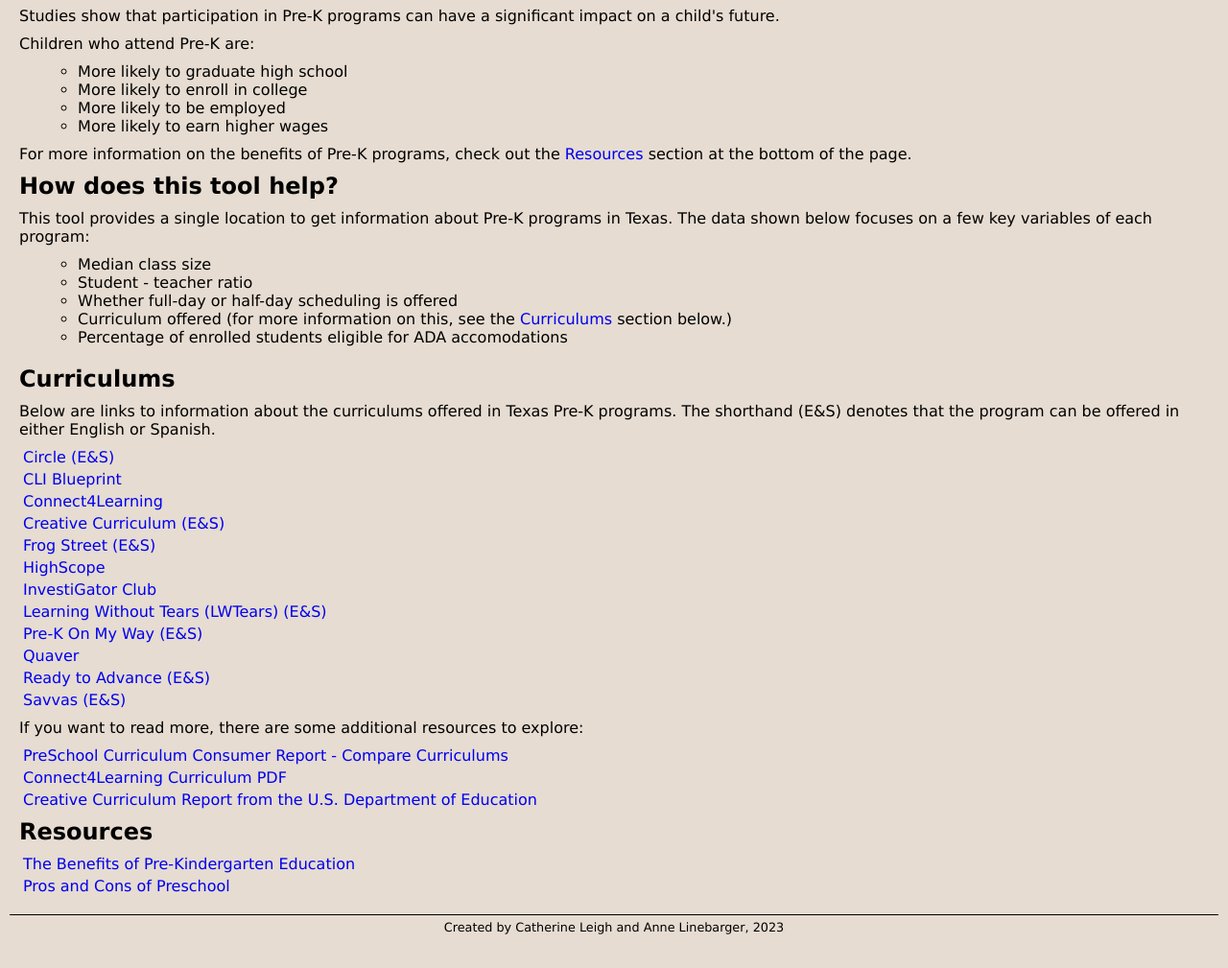
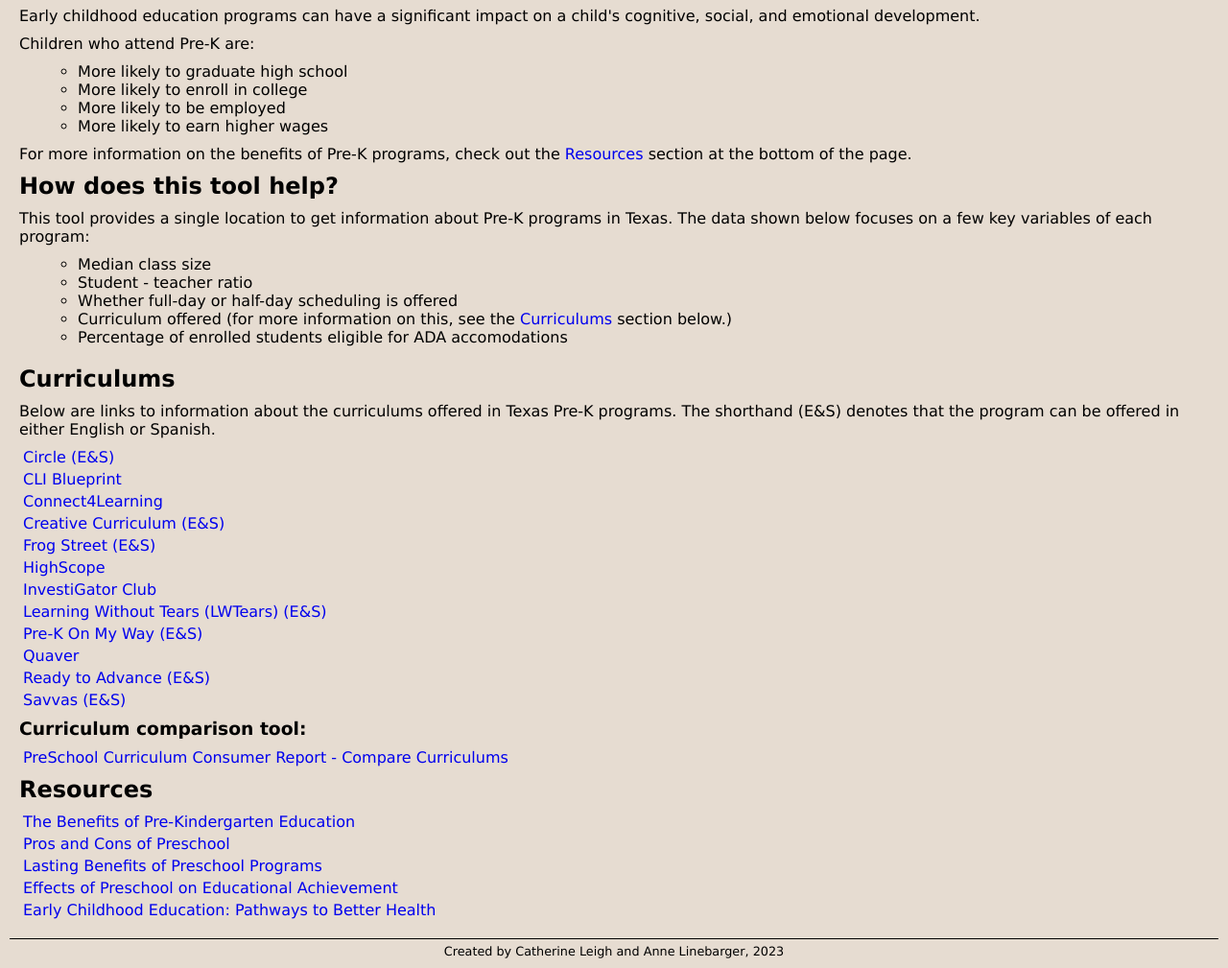
Before and after one commit to acl13/school-district-data-texas, a plain HTML site: page index.html in a window 1280 px wide. Shown: the part 166-1175 px from the top of the page at 96% size. Before the commit the page ends 1150 px from the top, so only its background shows below. Drawn offline with Linux system fonts and the light colour scheme.

Commit message:
update content

```diff
--- a/index.html
+++ b/index.html
@@ -11,7 +11,7 @@
     <main>
         <div>
             <h1>Why Pre-K?</h1>
-            <p>Studies show that participation in Pre-K programs can have a significant impact on a child's future.</p>
+            <p>Early childhood education programs can have a significant impact on a child's cognitive, social, and emotional development.</p>
             <p>Children who attend Pre-K are:</p>
             <ul>
                 <li>More likely to graduate high school</li>
@@ -53,16 +53,20 @@
             <a href="https://www.savvas.com/index.cfm?locator=PS3f1f&PMDbSiteId=2781&PMDbSolutionId=6724&PMDbSubSolutionId=&PMDbCategoryId=62122&PMDbSubCategoryId=&PMDbSubjectAreaId=&PMDbProgramId=163766">Savvas (E&S)</a>
          </div>
 
-        <p>If you want to read more, there are some additional resources to explore:</p>
+        <h3>Curriculum comparison tool:</h3>
         <div class="content">
             <a href="https://eclkc.ohs.acf.hhs.gov/curriculum/consumer-report/preschool/curricula">PreSchool Curriculum Consumer Report - Compare Curriculums</a>
-            <a href="https://www.connect4learning.com/pdfs/C4L_White_Paper_Overview_REV_10_16.pdf">Connect4Learning Curriculum PDF</a>
-            <a href="https://ies.ed.gov/ncee/wwc/Docs/InterventionReports/wwc_creativecurriculum_081109.pdf">Creative Curriculum Report from the U.S. Department of Education</a>
+
         </div>
         <h2 id="resources">Resources</h2>
         <div class="content">
             <a href="https://osse.dc.gov/page/benefits-pre-kindergarten-education">The Benefits of Pre-Kindergarten Education</a>
             <a href="https://www.ourkids.net/school/preschool-benefits">Pros and Cons of Preschool</a>
+            <a href="https://files.eric.ed.gov/fulltext/ED365478.pdf">Lasting Benefits of Preschool Programs</a>
+            <a href="https://nieer.org/wp-content/uploads/2016/08/EffectsPreK.pdf">Effects of Preschool on Educational Achievement</a>
+            <a href="https://nieer.org/wp-content/uploads/2016/08/health20brief.pdf">Early Childhood Education: Pathways to Better Health</a>
+
+
         </div>
     </div>
 
```
